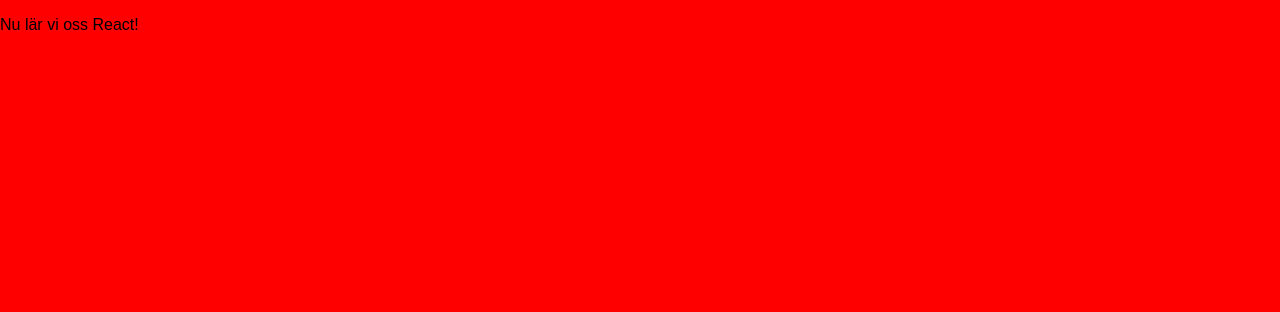
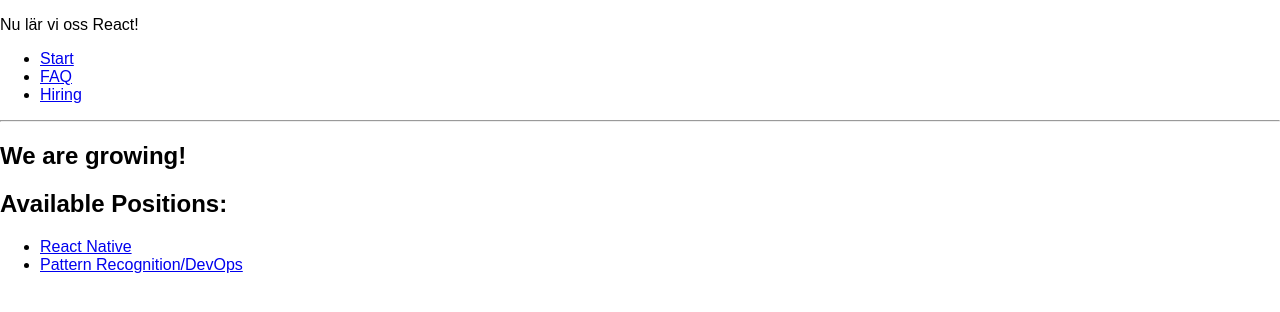
Before and after one commit to mariagnisa/Equilab, a React (Create React App) app: page /hiring in a window 1280 px wide. Shown: the top 312 px of the page. Built offline with nearby package versions, Linux system fonts and the light colour scheme.

Commit message:
added routes

```diff
--- a/package.json
+++ b/package.json
@@ -6,9 +6,11 @@
     "glamor": "^2.20.40",
     "node-sass-chokidar": "0.0.3",
     "react": "^15.6.1",
+    "react-css-transition": "^0.7.4",
     "react-dom": "^15.6.1",
     "react-responsive-picture": "^2.0.0",
     "react-router": "^4.2.0",
+    "react-router-dom": "^4.2.2",
     "react-scripts": "1.0.13"
   },
   "scripts": {
--- a/src/components/App.js
+++ b/src/components/App.js
@@ -1,4 +1,6 @@
 import React, { Component } from 'react';
+import Routes from './Routes';
+
 import '../style/App.css';
 
 class App extends Component {
@@ -6,6 +8,7 @@ class App extends Component {
     return (
       <div>
         <p>Nu lär vi oss React! </p>
+        <Routes />
       </div>
     );
   }
--- /dev/null
+++ b/src/components/Routes.js
@@ -0,0 +1,67 @@
+import React from 'react';
+import {
+  BrowserRouter as Router,
+  Route,
+  Link
+} from 'react-router-dom';
+
+const Routes = () => (
+  <Router>
+    <div>
+      <ul>
+        <li><Link to="/">Start</Link></li>
+        <li><Link to="/faq">FAQ</Link></li>
+        <li><Link to="/hiring">Hiring</Link></li>
+      </ul>
+
+      <hr/>
+
+      <Route exact path="/" component={Start}/>
+      <Route path="/faq" component={FAQ}/>
+      <Route path="/hiring" component={Hiring}/>
+    </div>
+  </Router>
+);
+
+const Start = () => (
+  <div>
+    <h2>Start</h2>
+  </div>
+);
+
+const FAQ = () => (
+  <div>
+    <h2>FAQ</h2>
+  </div>
+);
+
+const Hiring = ({ match }) => (
+  <div>
+    <h2>We are growing!</h2>
+
+    <h2>Available Positions:</h2>
+    <ul>
+      <li>
+        <Link to={`${match.url}/react-native`}>
+          React Native
+        </Link>
+      </li>
+      <li>
+        <Link to={`${match.url}/pattern-recognition`}>
+          Pattern Recognition/DevOps
+        </Link>
+      </li>
+    </ul>
+
+    <Route path={`${match.url}/:hiringId`} component={HiringDetail}/>
+
+  </div>
+)
+
+const HiringDetail = ({ match }) => (
+  <div>
+    <h3>{match.params.hiringId}</h3>
+  </div>
+)
+
+export default Routes;
--- a/src/style/index.css
+++ b/src/style/index.css
@@ -11,7 +11,6 @@
   src: url("../assets/fonts/AvenirNext-Italic.otf") format("opentype"); }
 
 body {
-  background-color: red;
   margin: 0;
   padding: 0;
   font-family: sans-serif; }
```
Also changed, not shown: src/components/Hiring.js (+15 -0 lines), src/components/Hiring_details.js (+14 -0 lines), src/style/Hiring.css (added), src/style/Hiring.scss (added), 1 other file (tests, documents, lock files or other folders).
